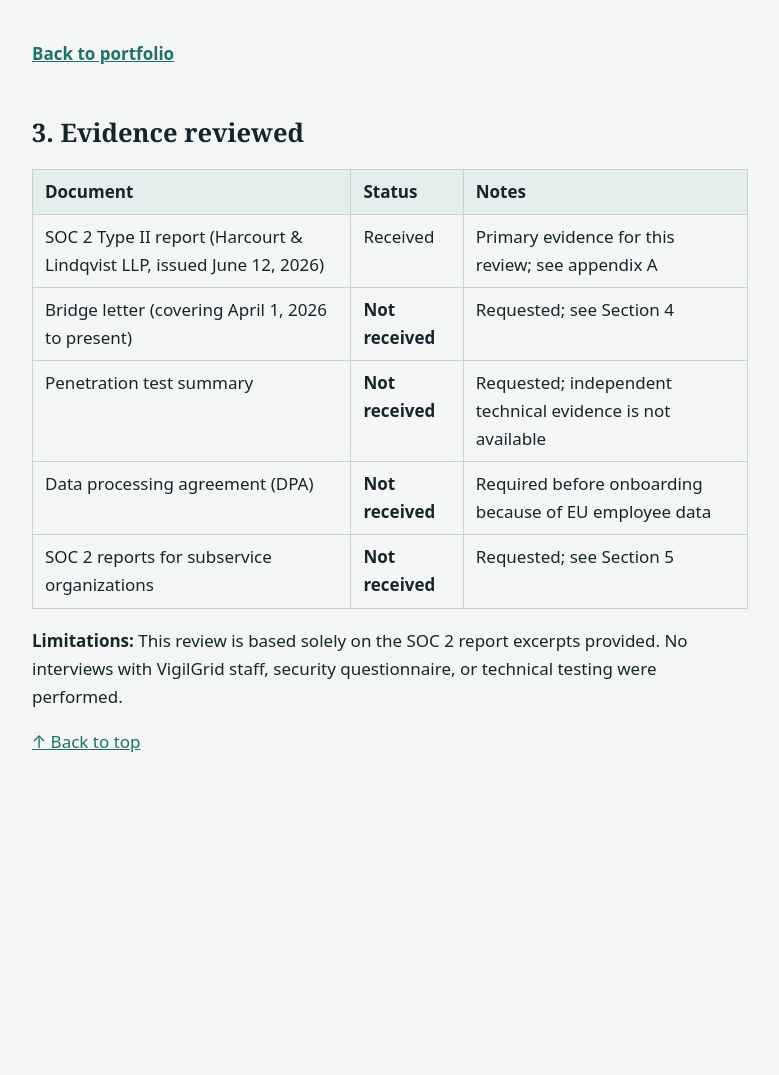
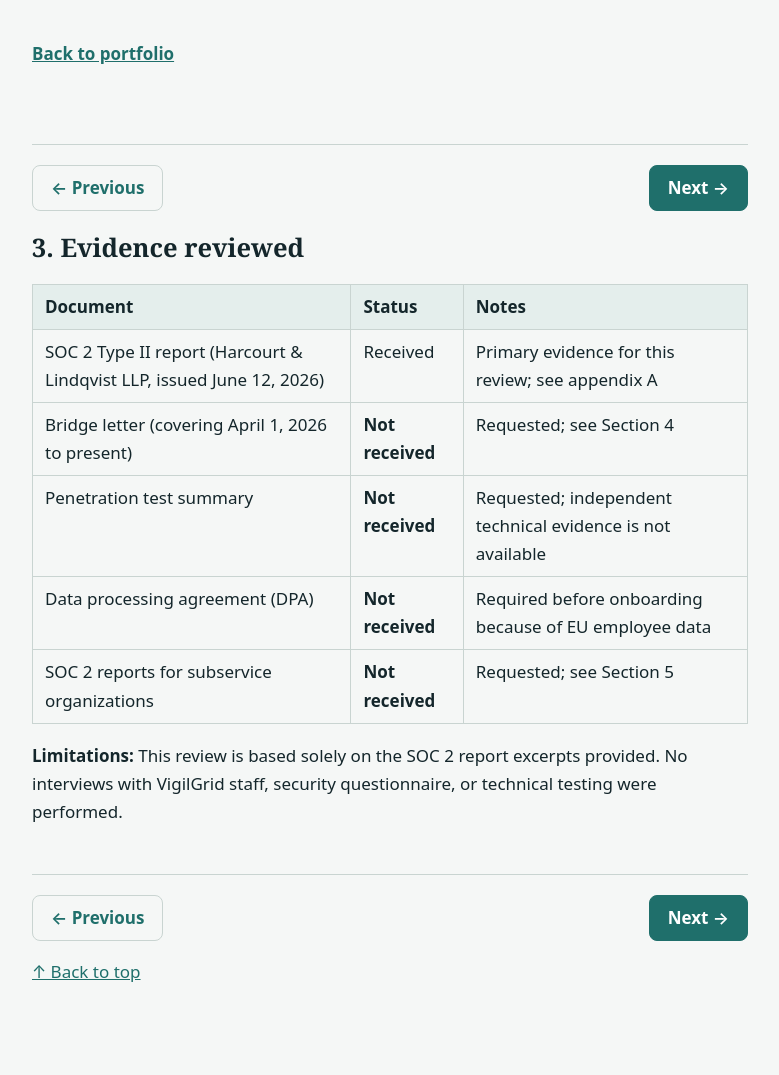
Before and after one commit to krens22/GRC-project-portfolio, a Jekyll site: the page built from Risk_assessements/SOC2-type-II-reviews/VigilGrid_Security_Inc/03-evidence-reviewed.md, in a window 1280 px wide. Shown: the whole page, without its empty margins (250-1029 px from the left). Built offline with Jekyll 4.4.1, drawn with Linux system fonts in a browser that asks for light colours; our own code applies the rules of GitHub Pages for plain Markdown files; before the commit the page ends 900 px from its top, so only the background shows below that; part of the change alters nothing that is shown.

Commit message:
Add front matter to 03-evidence-reviewed.md
Added front matter to the evidence reviewed document.

```diff
--- a/Risk_assessements/SOC2-type-II-reviews/VigilGrid_Security_Inc/03-evidence-reviewed.md
+++ b/Risk_assessements/SOC2-type-II-reviews/VigilGrid_Security_Inc/03-evidence-reviewed.md
@@ -1,3 +1,9 @@
+---
+title: Evidence reviewed
+prev: 01-Header-and-engagement-overview.html
+next: 03-evidence-reviewed.html
+---
+
 ## 3. Evidence reviewed
 
 | Document | Status | Notes |
```
